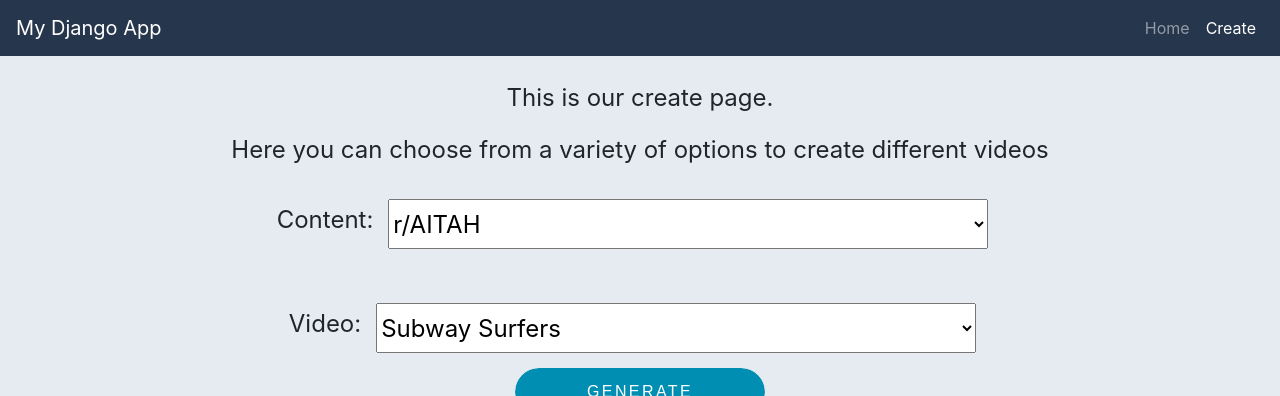
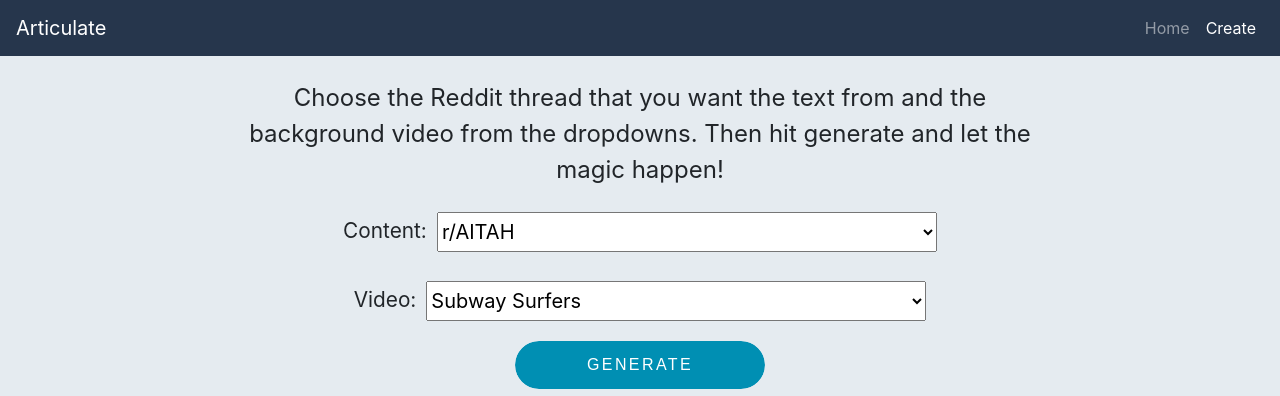
Before and after one commit to SamDuprey/boilermake2024, a Django app: page /create/ in a window 1280 px wide. Shown: the top 396 px of the page. Run offline with Django 5.2, Linux system fonts and the light colour scheme; some libraries are stand-ins or nearby versions.

Commit message:
prettified create page

```diff
--- a/frontend/myapp/templates/base.html
+++ b/frontend/myapp/templates/base.html
@@ -9,14 +9,14 @@
     <link rel="stylesheet" href="../static/css/base.css">
     <title>
       {% block title %}
-        Django App
+        Articulate
       {% endblock %}
     </title>
 
   </head>
   <body class="main-body">
     <nav class="navbar navbar-expand-lg navbar-dark test1">
-    <a class="navbar-brand" href="{% url 'home' %}">My Django App</a>
+    <a class="navbar-brand" href="{% url 'home' %}">Articulate</a>
     <button class="navbar-toggler" type="button" data-toggle="collapse" data-target="#navbarNav" aria-controls="navbarNav" aria-expanded="false" aria-label="Toggle navigation"><span class="navbar-toggler-icon"></span></button>
     <div class="collapse navbar-collapse" id="navbarNav">
         <ul class="navbar-nav ml-auto">
--- a/frontend/myapp/templates/create.html
+++ b/frontend/myapp/templates/create.html
@@ -7,8 +7,8 @@
 
 {% block content %}
 <br />
-<p class="createDescription center">This is our create page.</p>
-<p class="createDescription center">Here you can choose from a variety of options to create different videos</p>
+<p class="createDescription center">Choose the Reddit thread that you want the text from and the background video from the dropdowns. Then hit generate and let the magic happen!</p>
+<br />
 
 
 <div class="center">
@@ -17,7 +17,6 @@
     <select class="dropdown" id="dropdown1" name="dropdown1">
       <option value="AITAH">r/AITAH</option>
       <option value="TIFU">r/TIFU</option>
-      <option value="News">News</option>
     </select>
 </div>
 
--- a/frontend/myapp/templates/story_options.html
+++ b/frontend/myapp/templates/story_options.html
@@ -10,9 +10,6 @@
     <div class="container hover">
         <a href="#" class="button">AI-Generated</a>
     </div>
-    <div class="space">
-        <p> </p>
-    </div>
     <div class="container hover">
         <a href="#" class="button">Real Reddit Posts</a>
     </div>
--- a/frontend/static/css/base.css
+++ b/frontend/static/css/base.css
@@ -8,24 +8,30 @@
     display: flex;
     justify-content: center;
     align-items: center;
+
 }
 .generateBtn {
     padding: 25px;
+    margin-top: 15px;
 }
 .video {
     padding: 25px;
 }
 .createDescription {
     font-size: 24px;
+    width: 75%;
+    margin: 0 auto;
+    text-align: center;
 }
 .dropdownLabel {
-    font-size: 24px;
+    margin-right: 10px;
+    font-size: 1.3em;
 }
 .dropdown {
-    font-size: 24px;
-    height: 50px;
-    width: 600px;
-    margin: 15px;
+    font-size: 20px;
+    height: 40px;
+    width: 500px;
+    margin-bottom: 5px;
 }
 .space {
     margin: 10px;
```
